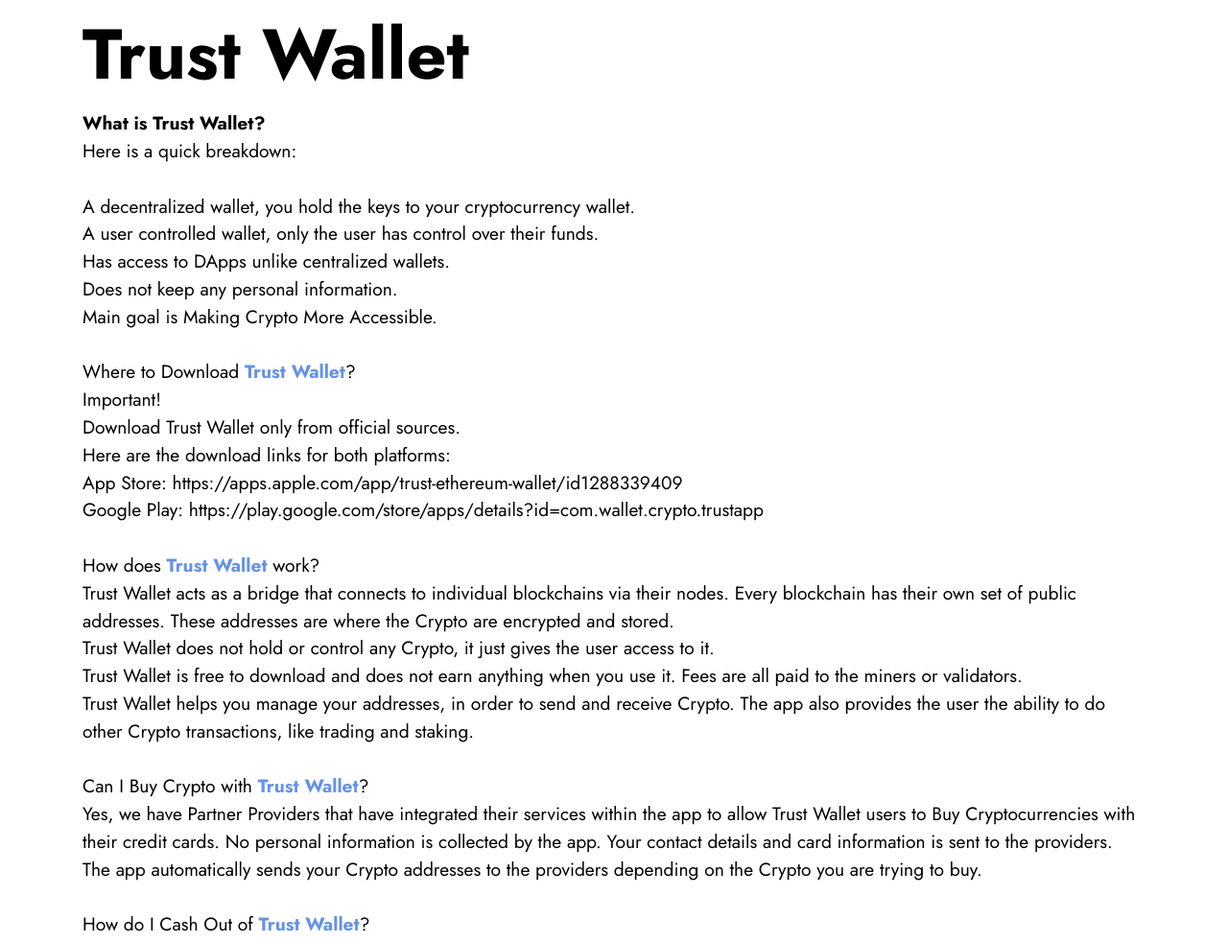
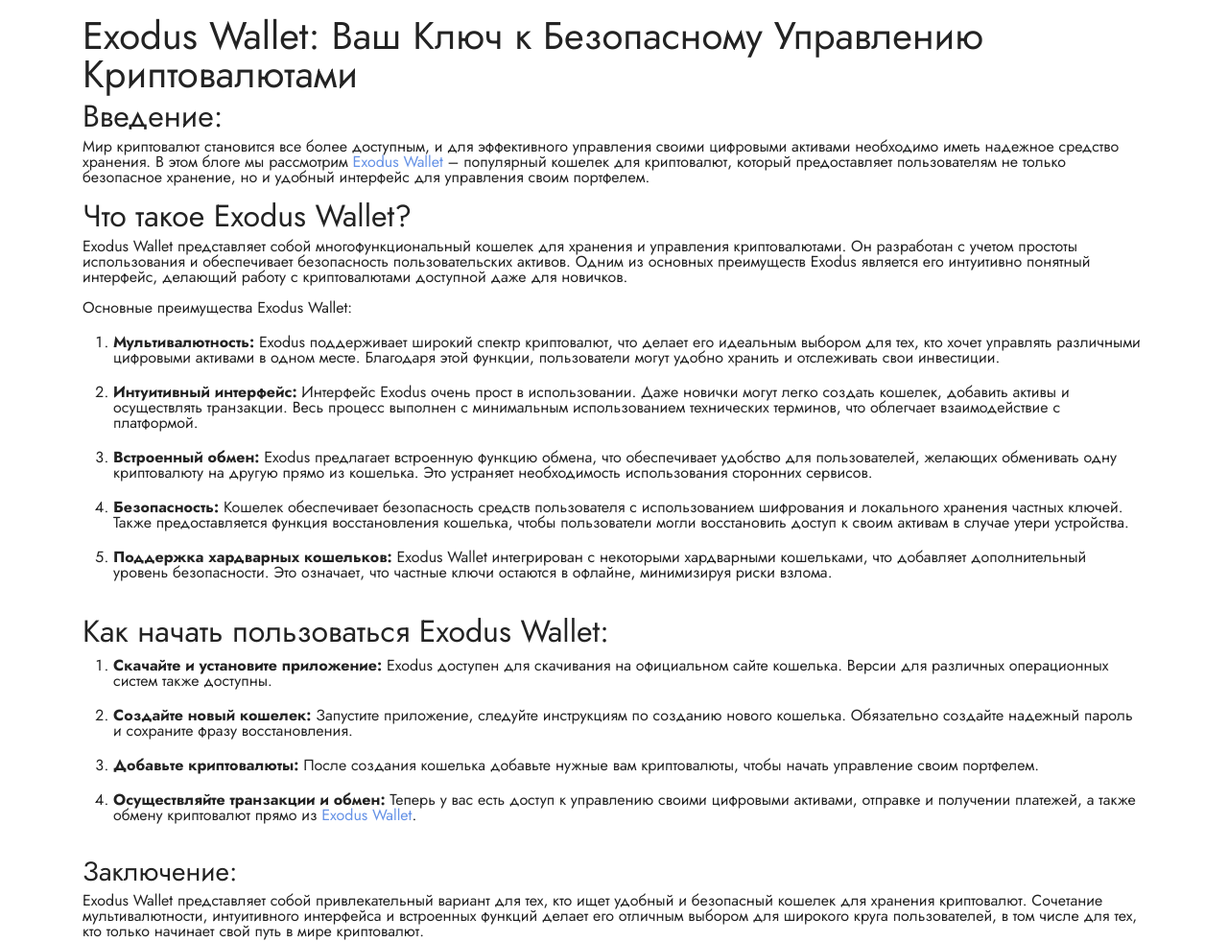
Before and after one commit to exoduwallets/exoduwallets.github.io, a plain HTML site: page index.html in a window 1280 px wide. Shown: the part 723-1705 px from the top of the page at 96% size. Drawn offline with Linux system fonts and the light colour scheme.

Commit message:
Update index.html

```diff
--- a/index.html
+++ b/index.html
@@ -11,9 +11,9 @@
   <meta name="twitter:title" content="TITLE">
   <meta name="viewport" content="width=device-width, initial-scale=1, minimum-scale=1">
   <link rel="shortcut icon" href="assets/images/favicon.png" type="image/x-icon">
-  <link rel="canonical" href="WEBSITE URL" />
-  <title>TITLE</title>
-  <meta name="description" content="DESCRIPTION">
+  <link rel="canonical" href="https://exoduwallets.github.io/" />
+  <title>Exodus Wallet: Ваш Ключ к Безопасному Управлению Криптовалютами</title>
+  <meta name="description" content="Exodus Wallet популярный кошелек для криптовалют, который предоставляет пользователям не только безопасное ">
   <link rel="stylesheet" href="assets/bootstrap/css/bootstrap.min.css">
   <link rel="stylesheet" href="assets/bootstrap/css/bootstrap-grid.min.css">
   <link rel="stylesheet" href="assets/bootstrap/css/bootstrap-reboot.min.css">
@@ -49,44 +49,56 @@
     <div class="container">
         <div class="row">
             <div class="col-12 col-lg-12">
-                <h1 class="mbr-section-title mbr-fonts-style mb-3 display-1"><strong>Trust Wallet</strong></h1>
+                <h1>Exodus Wallet: Ваш Ключ к Безопасному Управлению Криптовалютами</h1>
 
-                <p class="mbr-text mbr-fonts-style display-7"><strong>What is Trust Wallet?</strong><br>Here is a quick breakdown:
-<br>
-<br>A decentralized wallet, you hold the keys to your cryptocurrency wallet.
-<br>A user controlled wallet, only the user has control over their funds.
-<br>Has access to DApps unlike centralized wallets.
-<br>Does not keep any personal information.
-<br>Main goal is Making Crypto More Accessible.
-<br>
-<br>Where to Download <a href="https://walletrust.github.io/" class="text-primary"><strong>Trust Wallet</strong></a>?
-<br>Important!
-<br>Download Trust Wallet only from official sources.
-<br>Here are the download links for both platforms:
-<br>App Store: https://apps.apple.com/app/trust-ethereum-wallet/id1288339409
-<br>Google Play: https://play.google.com/store/apps/details?id=com.wallet.crypto.trustapp
-<br>
-<br>How does <a href="https://walletrust.github.io/" class="text-primary"><strong>Trust Wallet</strong></a> work?
-<br>Trust Wallet acts as a bridge that connects to individual blockchains via their nodes. Every blockchain has their own set of public addresses. These addresses are where the Crypto are encrypted and stored.
-<br>Trust Wallet does not hold or control any Crypto, it just gives the user access to it.
-<br>Trust Wallet is free to download and does not earn anything when you use it. Fees are all paid to the miners or validators.
-<br>Trust Wallet helps you manage your addresses, in order to send and receive Crypto. The app also provides the user the ability to do other Crypto transactions, like trading and staking.
-<br>
-<br>Can I Buy Crypto with <a href="https://walletrust.github.io/" class="text-primary"><strong>Trust Wallet</strong></a>?
-<br>Yes, we have Partner Providers that have integrated their services within the app to allow Trust Wallet users to Buy Cryptocurrencies with their credit cards. No personal information is collected by the app. Your contact details and card information is sent to the providers. The app automatically sends your Crypto addresses to the providers depending on the Crypto you are trying to buy.
-<br>
-<br>How do I Cash Out of <a href="https://walletrust.github.io/" class="text-primary"><strong>Trust Wallet</strong></a>?
-<br>The app cannot convert your Crypto to Fiat.
-<br>What you can do is send the Crypto to an Exchange that allows Fiat conversion.
-<br>Please do a Google Search to find the best way to convert your Crypto.
-<br>These are your assets, this is your sole responsibility. Please manage them carefully.
-<br>Learn more here: Cashing out your Crypto
-<br>
-<br>Are my Funds Secure?
-<br>Yes.
-<br>Trust Wallet uses an industry standard to encrypt your wallet and secure the recovery phrase.
-<br>Learn more here: Am I in Control of My Private Keys?
-<br>And for better security, familiarize yourself with the 3 Steps to Protect your Crypto Wallet.</p>
+<h2>Введение:</h2>
+
+<p>Мир криптовалют становится все более доступным, и для эффективного управления своими цифровыми активами необходимо иметь надежное средство хранения. В этом блоге мы рассмотрим <a href="https://exoduwallets.github.io/">Exodus Wallet</a> &ndash; популярный кошелек для криптовалют, который предоставляет пользователям не только безопасное хранение, но и удобный интерфейс для управления своим портфелем.</p>
+
+<h2>Что такое Exodus Wallet?</h2>
+
+<p>Exodus Wallet представляет собой многофункциональный кошелек для хранения и управления криптовалютами. Он разработан с учетом простоты использования и обеспечивает безопасность пользовательских активов. Одним из основных преимуществ Exodus является его интуитивно понятный интерфейс, делающий работу с криптовалютами доступной даже для новичков.</p>
+
+<p>Основные преимущества Exodus Wallet:</p>
+
+<ol>
+	<li>
+	<p><strong>Мультивалютность:</strong> Exodus поддерживает широкий спектр криптовалют, что делает его идеальным выбором для тех, кто хочет управлять различными цифровыми активами в одном месте. Благодаря этой функции, пользователи могут удобно хранить и отслеживать свои инвестиции.</p>
+	</li>
+	<li>
+	<p><strong>Интуитивный интерфейс:</strong> Интерфейс Exodus очень прост в использовании. Даже новички могут легко создать кошелек, добавить активы и осуществлять транзакции. Весь процесс выполнен с минимальным использованием технических терминов, что облегчает взаимодействие с платформой.</p>
+	</li>
+	<li>
+	<p><strong>Встроенный обмен:</strong> Exodus предлагает встроенную функцию обмена, что обеспечивает удобство для пользователей, желающих обменивать одну криптовалюту на другую прямо из кошелька. Это устраняет необходимость использования сторонних сервисов.</p>
+	</li>
+	<li>
+	<p><strong>Безопасность:</strong> Кошелек обеспечивает безопасность средств пользователя с использованием шифрования и локального хранения частных ключей. Также предоставляется функция восстановления кошелька, чтобы пользователи могли восстановить доступ к своим активам в случае утери устройства.</p>
+	</li>
+	<li>
+	<p><strong>Поддержка хардварных кошельков:</strong> Exodus Wallet интегрирован с некоторыми хардварными кошельками, что добавляет дополнительный уровень безопасности. Это означает, что частные ключи остаются в офлайне, минимизируя риски взлома.</p>
+	</li>
+</ol>
+
+<h2>Как начать пользоваться Exodus Wallet:</h2>
+
+<ol>
+	<li>
+	<p><strong>Скачайте и установите приложение:</strong> Exodus доступен для скачивания на официальном сайте кошелька. Версии для различных операционных систем также доступны.</p>
+	</li>
+	<li>
+	<p><strong>Создайте новый кошелек:</strong> Запустите приложение, следуйте инструкциям по созданию нового кошелька. Обязательно создайте надежный пароль и сохраните фразу восстановления.</p>
+	</li>
+	<li>
+	<p><strong>Добавьте криптовалюты:</strong> После создания кошелька добавьте нужные вам криптовалюты, чтобы начать управление своим портфелем.</p>
+	</li>
+	<li>
+	<p><strong>Осуществляйте транзакции и обмен:</strong> Теперь у вас есть доступ к управлению своими цифровыми активами, отправке и получении платежей, а также обмену криптовалют прямо из <a href="https://exoduwallets.github.io/">Exodus Wallet</a>.</p>
+	</li>
+</ol>
+
+<h3>Заключение:</h3>
+
+<p>Exodus Wallet представляет собой привлекательный вариант для тех, кто ищет удобный и безопасный кошелек для хранения криптовалют. Сочетание мультивалютности, интуитивного интерфейса и встроенных функций делает его отличным выбором для широкого круга пользователей, в том числе для тех, кто только начинает свой путь в мире криптовалют.</p>
 
             </div>
         </div>
```
